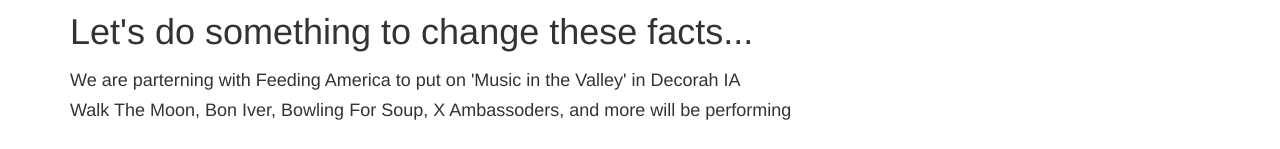
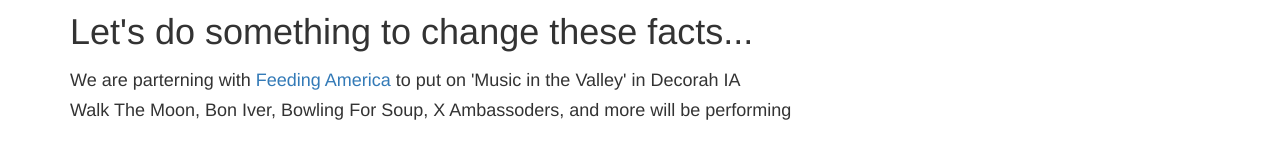
Before and after one commit to tarees01/jndal12.github.io, a plain HTML site: page basic.html in a window 1280 px wide. Shown: the part 418-567 px from the top of the page. Drawn offline with nearby package versions, Linux system fonts and the light colour scheme.

Commit message:
feeding america

```diff
--- a/basic.html
+++ b/basic.html
@@ -54,7 +54,7 @@ The USDA defines "food insecurity" as the lack of access, at times, to enough fo
   <h4> 8. 40% of food is thrown out in the US every year, or about $165 billion worth. All of this uneaten food could feed 25 million Americans. <h4>
 
   <h1>Let's do something to change these facts...<h1>
-  <h4> We are parterning with Feeding America to put on 'Music in the Valley' in Decorah IA</h4>
+  <h4> We are parterning with <a href=http://www.feedingamerica.org/>Feeding America</a> to put on 'Music in the Valley' in Decorah IA</h4>
   <h4> Walk The Moon, Bon Iver, Bowling For Soup, X Ambassoders, and more will be performing</h4>
 
 </div>
```
